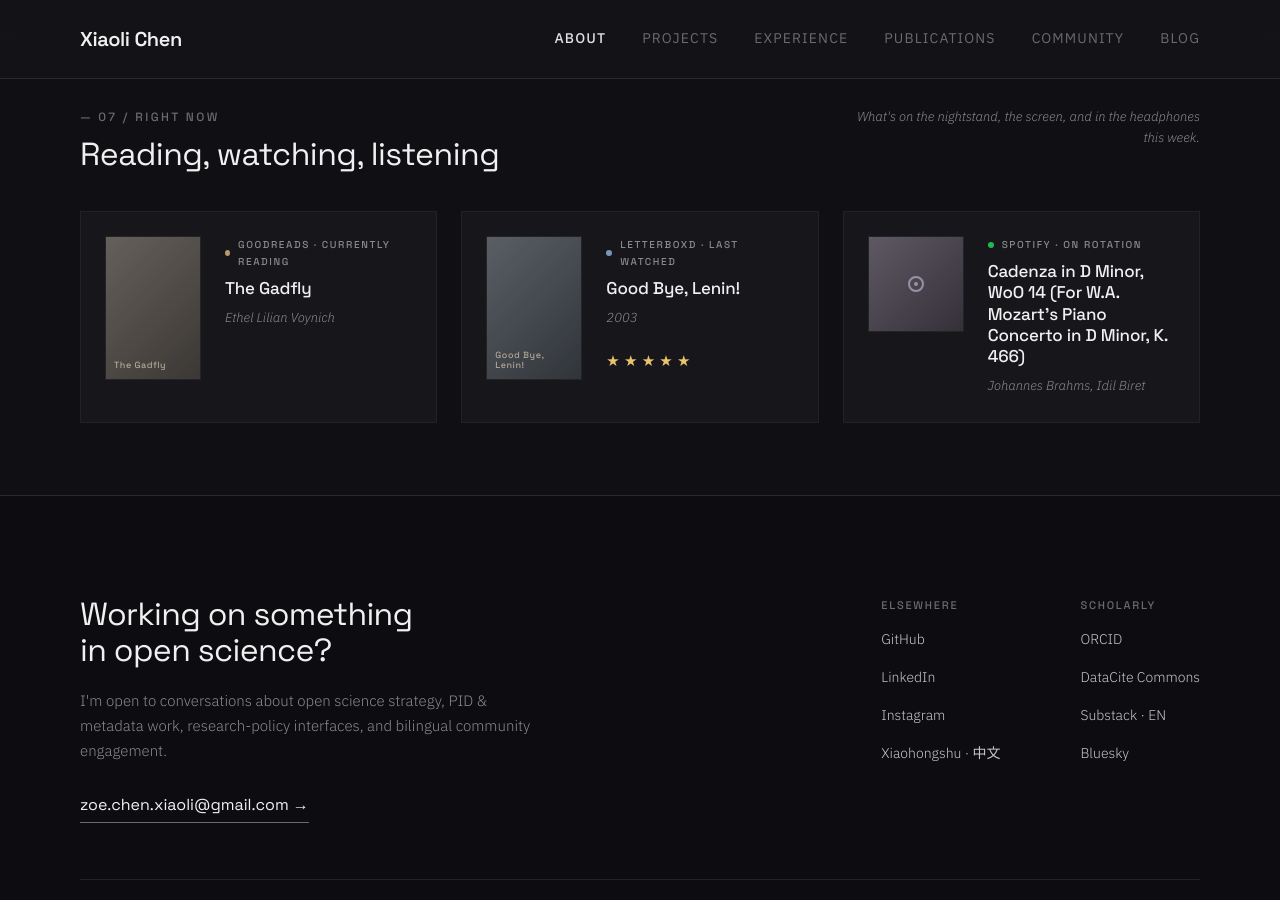
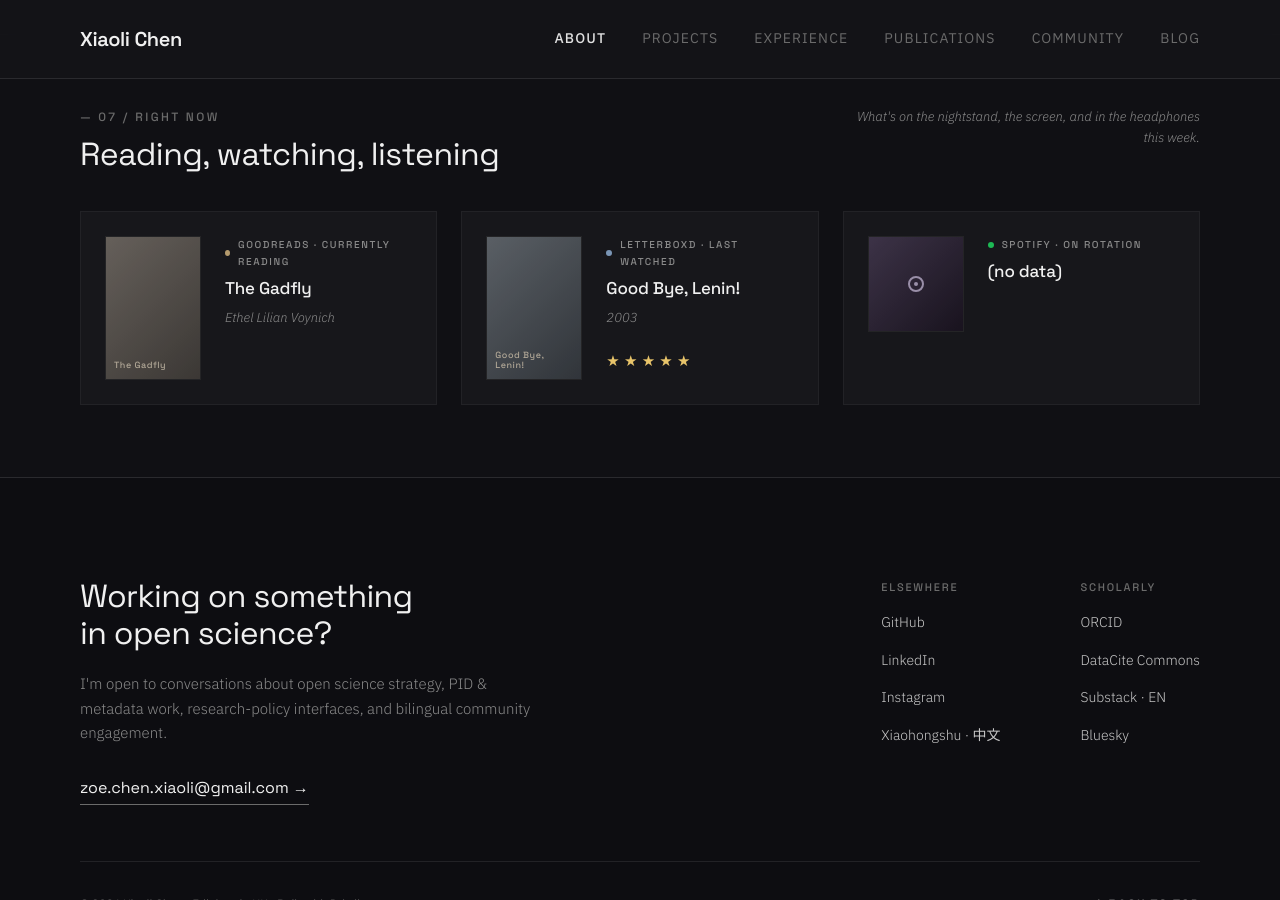
Before and after one commit to xchen101/xchen101.github.io, a Jekyll site: the page built from index.md, in a window 1280 px wide and 900 px high, scrolled down 6679 px. Built offline with Jekyll 4.4.1, drawn with Linux system fonts in a browser that asks for light colours; comment, search, counter and statistics services are not loaded; grey boxes are pictures that could not be loaded.

Commit message:
update: Right Now widget data (auto)

```diff
--- a/_data/now.yml
+++ b/_data/now.yml
@@ -1,4 +1,4 @@
-# Right now — auto-generated by Hermes cron on 2026-10-26 12:00 UTC
+# Right now — auto-generated by Hermes cron on 2026-10-26 18:00 UTC
 # Sources: Goodreads RSS / Letterboxd RSS / Spotify API
 
 reading:
@@ -24,8 +24,5 @@ listening:
   service: "Spotify"
   accent: "#1DB954"
   label: "On rotation"
-  title: "Cadenza in D Minor, WoO 14 (For W.A. Mozart's Piano Concerto in D Minor, K. 466)"
-  artist: "Johannes Brahms, Idil Biret"
-  url: "https://open.spotify.com/track/4ZdxGZHvHY5DxInGoxFtYS"
+  title: "(no data)"
   profile_url: "https://open.spotify.com/"
-  image: "https://i.scdn.co/image/ab67616d00001e029d644f6d1d2b39441c58bf49"
```
